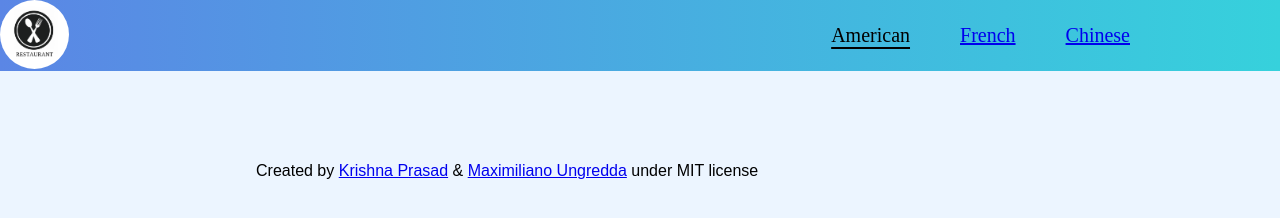
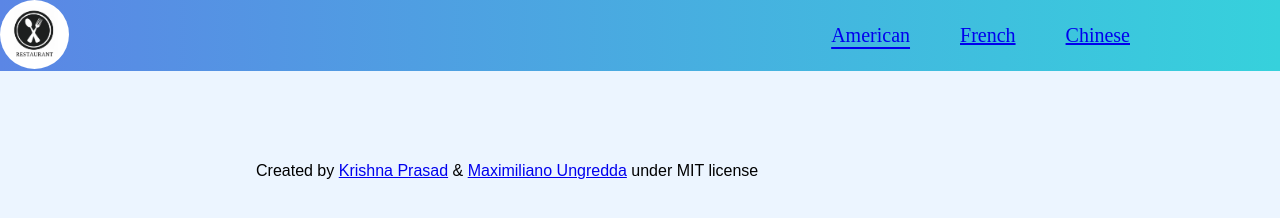
Before and after one commit to Krishnabot/JavaScript-CapStone, a website built with webpack: page src/index.html in a window 1280 px wide. Both pictures are taken after a click on the link "American". Built offline with nearby package versions, Linux system fonts and the light colour scheme; no server answers.

Commit message:
Fix Display Meal

```diff
--- a/src/index.html
+++ b/src/index.html
@@ -12,9 +12,9 @@
       <a href="#"><img src="." alt="Restaurant-Logo" class="logo"></a>
 
       <ul class="nav-links">
-        <li><a href="#" class="restaurant-title">American<span class="menuCount american"></span></a></li>
-        <li><a href="#" class="menu1">French<span class="menuCount french"></span></a></li>
-        <li><a href="#" class="menu2">Chinese<span class="menuCount chinese"></span></a></li>
+        <li><a href="#" class="area-link active"  data-area="american">American<span class="menuCount"></span></a></li>
+        <li><a href="#" class="area-link"  data-area="french">French<span class="menuCount"></span></a></li>
+        <li><a href="#" class="area-link"  data-area="chinese">Chinese<span class="menuCount"></span></a></li>
       </ul>
     </nav>
   </header>
--- a/src/module/consumeAPI.js
+++ b/src/module/consumeAPI.js
@@ -1,12 +1,14 @@
 import popup from './popup.js';
-
 import { Displaylikes, like } from './GetAddLike.js';
 import DisplayCount from './count.js';
 import { displayComments } from './CommentSection.js';
 
 const MealList = document.querySelector('.meal-list');
+const areaLinks = document.querySelectorAll('.area-link');
+const navlinks = document.querySelectorAll('.nav-links li')
 const fetchMeal = async () => {
   const MealsByArea = async (area) => {
+        MealList.innerHTML = '';
     const PopulateMeals = (meals) => {
       meals.forEach((element) => {
         const newMeal = document.createElement('div');
@@ -37,28 +39,37 @@ const fetchMeal = async () => {
     popup();
   };
 
-  const navlinks = document.querySelectorAll('.nav-links li');
-  const resetLinks = () => {
-    for (let i = 0; i < navlinks.length; i += 1) {
-      navlinks[i].classList.remove('active');
-    }
-  };
+  console.log(areaLinks);
 
-  for (let i = 0; i < navlinks.length; i += 1) {
-    navlinks[i].addEventListener('click', () => {
-      const area = navlinks[i].textContent.toLowerCase();
+ const resetLinks = () => {
+  for (let i = 0; i < areaLinks.length; i += 1) {
+    areaLinks[i].classList.remove('active');
+  }
+};
+
+  const defaultArea = areaLinks[0].dataset.area;;
+  areaLinks[0].classList.add('active');
+  MealsByArea(defaultArea);
+  DisplayCount(defaultArea);
+  Displaylikes();
+  displayComments();
+
+
+  const areaNav = document.querySelector('.nav-links');
+  areaNav.addEventListener('click', (event) => {
+    event.preventDefault();
+    const areaLink = event.target.closest('.area-link');
+    if (areaLink) {
+      const area = areaLink.dataset.area;
       MealsByArea(area);
       DisplayCount(area);
       resetLinks();
       setTimeout(() => like(), 100);
       Displaylikes();
-      navlinks[i].classList.add('active');
-    });
-  }
-  MealsByArea('american');
-  DisplayCount('american');
-  displayComments('american');
+      displayComments();
+      areaLink.classList.add('active');
+    }
+  });
 };
 
 fetchMeal();
-Displaylikes();
```
